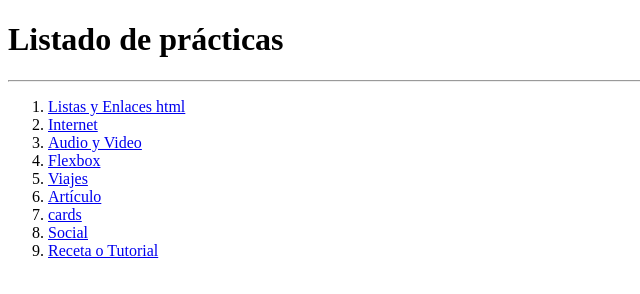
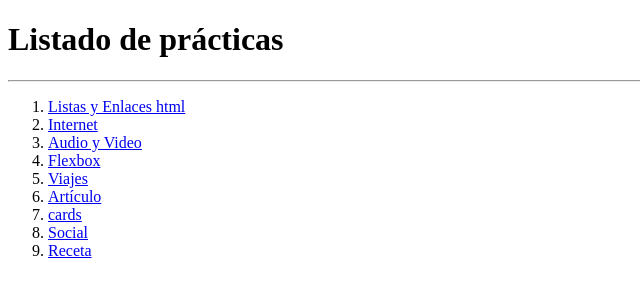
Before and after one commit to STEPHANIE244798/practicas-stephaniemaldonado00000244798, a plain HTML site: page index.html in a window 1280 px wide. Shown: the full height of the page, 0-640 px from the left. Drawn offline with Linux system fonts and the light colour scheme.

```diff
--- a/index.html
+++ b/index.html
@@ -21,7 +21,7 @@
                 <li><a href="ejercicios/articulo.html">Artículo</a></li>
                 <li><a href="ejercicios/cards.html">cards</a></li>
                 <li><a href="ejercicios/social.html">Social</a></li>
-                <li><a href="ejercicios/recetas.html">Receta o Tutorial</a></li>
+                <li><a href="ejercicios/recetas.html">Receta</a></li>
             </ol>
         </nav>
     </header>
```
